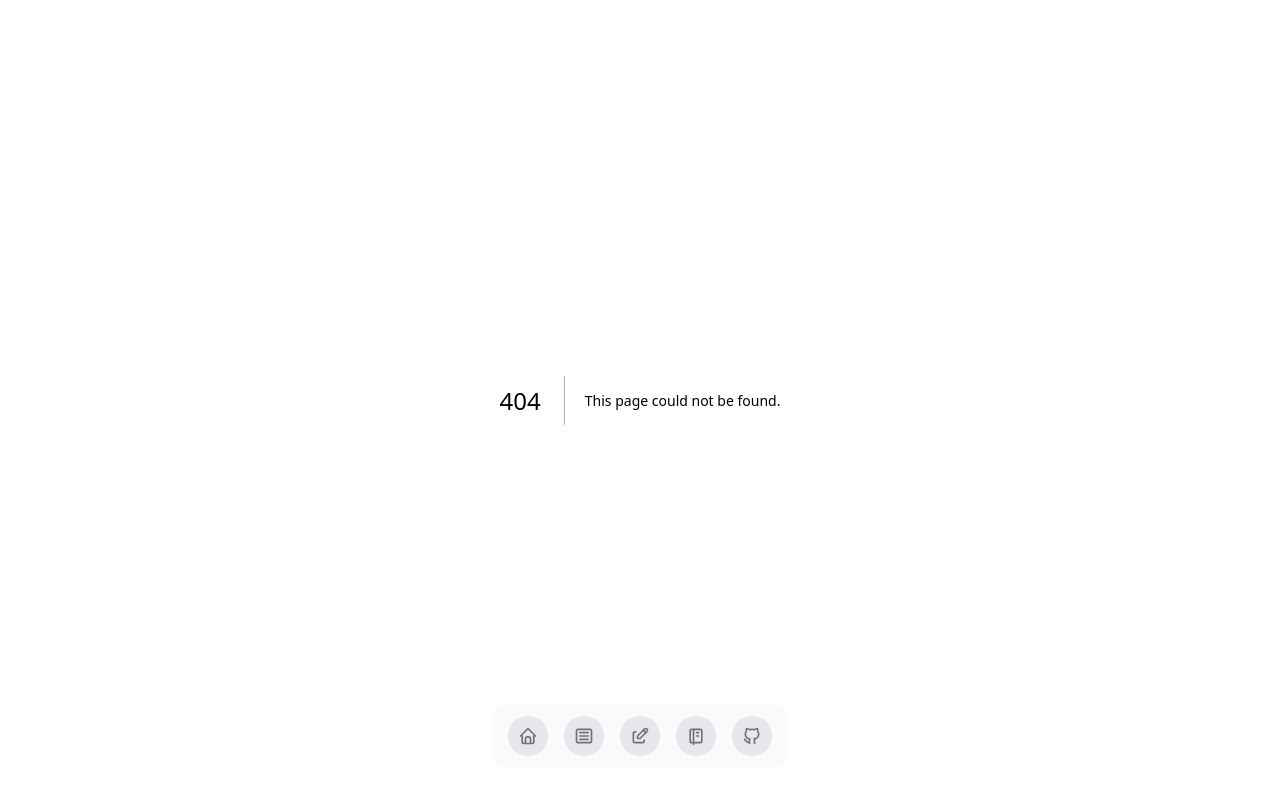
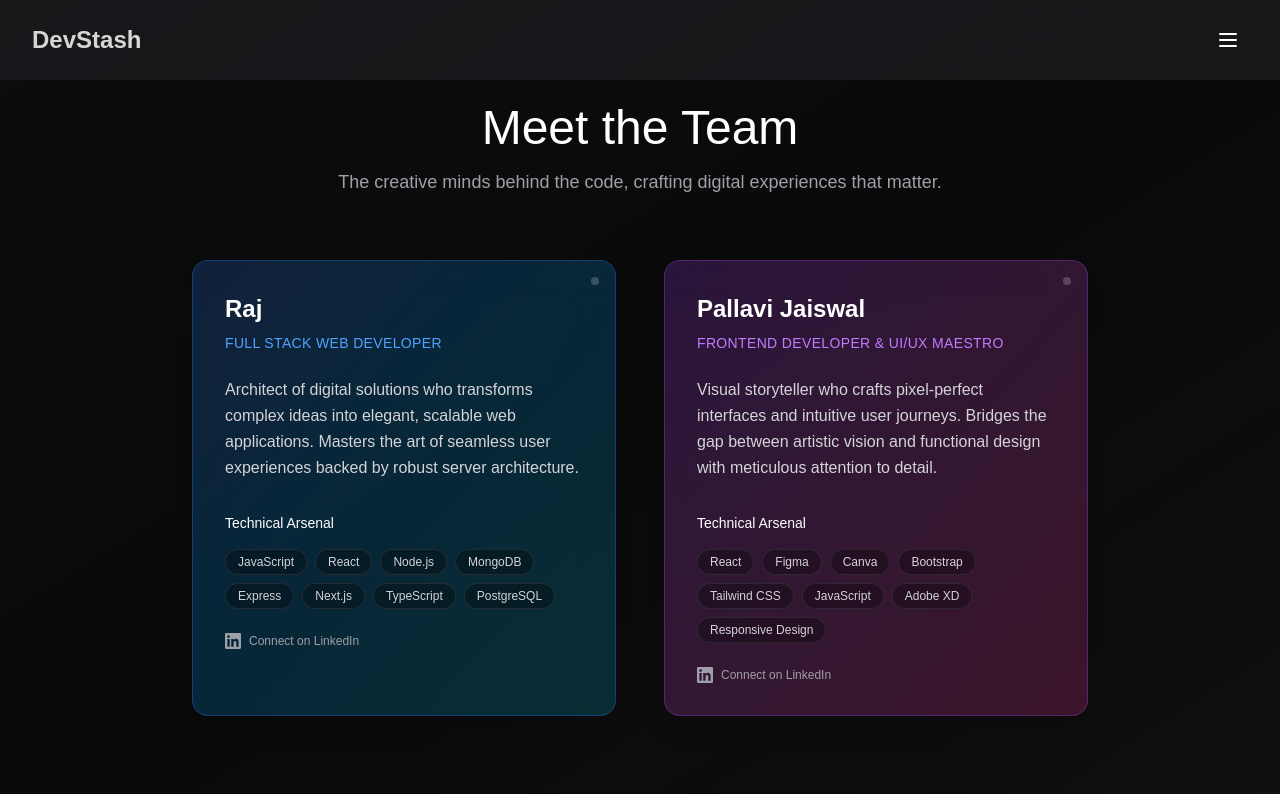
Before and after one commit to Raj1778/DevStash, a Next.js app: page /about-developers in a window 1280 px wide. Before the commit this address had no page. Shown: the top 794 px of the page. Built offline with nearby package versions, Linux system fonts and the light colour scheme.

Commit message:
Added About Section, Improved Navbar, Minor UI changes

```diff
--- /dev/null
+++ b/app/about-developers/page.js
@@ -0,0 +1,137 @@
+"use client";
+import React from "react";
+
+const AboutDevelopers = () => {
+  const developers = [
+    {
+      name: "Raj",
+      title: "Full Stack Web Developer",
+      description:
+        "Architect of digital solutions who transforms complex ideas into elegant, scalable web applications. Masters the art of seamless user experiences backed by robust server architecture.",
+      skills: [
+        "JavaScript",
+        "React",
+        "Node.js",
+        "MongoDB",
+        "Express",
+        "Next.js",
+        "TypeScript",
+        "PostgreSQL",
+      ],
+      linkedin: "https://linkedin.com/in/raj", // Replace with actual LinkedIn
+      gradient: "from-blue-500/20 to-cyan-500/20",
+      border: "border-blue-500/30",
+      accent: "text-blue-400",
+    },
+    {
+      name: "Pallavi Jaiswal",
+      title: "Frontend Developer & UI/UX Maestro",
+      description:
+        "Visual storyteller who crafts pixel-perfect interfaces and intuitive user journeys. Bridges the gap between artistic vision and functional design with meticulous attention to detail.",
+      skills: [
+        "React",
+        "Figma",
+        "Canva",
+        "Bootstrap",
+        "Tailwind CSS",
+        "JavaScript",
+        "Adobe XD",
+        "Responsive Design",
+      ],
+      linkedin: "https://linkedin.com/in/pallavi-jaiswal", // Replace with actual LinkedIn
+      gradient: "from-purple-500/20 to-pink-500/20",
+      border: "border-purple-500/30",
+      accent: "text-purple-400",
+    },
+  ];
+
+  return (
+    <div className="bg-[#0a0a0a] min-h-screen py-6 px-4 md:px-6 relative overflow-hidden">
+      {/* Ambient background */}
+      <div className="fixed inset-0 bg-gradient-to-br from-zinc-900/20 via-transparent to-zinc-800/20 pointer-events-none" />
+
+      <div className="max-w-4xl mx-auto relative z-10">
+        {/* Header */}
+        <div className="text-center mb-16">
+          <h1 className="text-4xl md:text-5xl font-light text-white mb-4">
+            Meet the Team
+          </h1>
+          <p className="text-zinc-400 text-lg max-w-2xl mx-auto">
+            The creative minds behind the code, crafting digital experiences
+            that matter.
+          </p>
+        </div>
+
+        {/* Developer Cards */}
+        <div className="grid md:grid-cols-2 gap-8 md:gap-12">
+          {developers.map((dev, index) => (
+            <DeveloperCard key={index} developer={dev} />
+          ))}
+        </div>
+      </div>
+    </div>
+  );
+};
+
+const DeveloperCard = ({ developer }) => {
+  const handleClick = () => {
+    window.open(developer.linkedin, "_blank");
+  };
+
+  return (
+    <div
+      onClick={handleClick}
+      className={`bg-gradient-to-br ${developer.gradient} backdrop-blur-xl border ${developer.border}
+                 rounded-2xl p-8 cursor-pointer group hover:scale-105 transition-all duration-300
+                 shadow-xl hover:shadow-2xl active:scale-95`}
+    >
+      {/* Name & Title */}
+      <div className="mb-6">
+        <h2 className="text-2xl font-semibold text-white mb-2 group-hover:text-white transition-colors">
+          {developer.name}
+        </h2>
+        <p
+          className={`${developer.accent} font-medium text-sm tracking-wide uppercase`}
+        >
+          {developer.title}
+        </p>
+      </div>
+
+      {/* Description */}
+      <p className="text-zinc-300 leading-relaxed mb-8 text-sm md:text-base">
+        {developer.description}
+      </p>
+
+      {/* Skills */}
+      <div className="mb-6">
+        <h3 className="text-white font-medium mb-4 text-sm">
+          Technical Arsenal
+        </h3>
+        <div className="flex flex-wrap gap-2">
+          {developer.skills.map((skill, index) => (
+            <span
+              key={index}
+              className="px-3 py-1 bg-black/30 text-zinc-300 text-xs rounded-full border border-zinc-700/50
+                         group-hover:bg-black/40 group-hover:border-zinc-600/50 transition-all duration-200"
+            >
+              {skill}
+            </span>
+          ))}
+        </div>
+      </div>
+
+      {/* LinkedIn CTA */}
+      <div className="flex items-center space-x-2 text-zinc-400 group-hover:text-white transition-colors">
+        <svg className="w-4 h-4" fill="currentColor" viewBox="0 0 24 24">
+          <path d="M20.447 20.452h-3.554v-5.569c0-1.328-.027-3.037-1.852-3.037-1.853 0-2.136 1.445-2.136 2.939v5.667H9.351V9h3.414v1.561h.046c.477-.9 1.637-1.85 3.37-1.85 3.601 0 4.267 2.37 4.267 5.455v6.286zM5.337 7.433a2.062 2.062 0 01-2.063-2.065 2.064 2.064 0 112.063 2.065zm1.782 13.019H3.555V9h3.564v11.452zM22.225 0H1.771C.792 0 0 .774 0 1.729v20.542C0 23.227.792 24 1.771 24h20.451C23.2 24 24 23.227 24 22.271V1.729C24 .774 23.2 0 22.222 0h.003z" />
+        </svg>
+        <span className="text-xs font-medium">Connect on LinkedIn</span>
+      </div>
+
+      {/* Hover indicator */}
+      <div className="absolute top-4 right-4 w-2 h-2 rounded-full bg-white/20 group-hover:bg-white/40 transition-all duration-300" />
+    </div>
+  );
+};
+
+export default AboutDevelopers;
--- a/app/layout.js
+++ b/app/layout.js
@@ -1,7 +1,7 @@
 import { Geist, Geist_Mono } from "next/font/google";
 import "./globals.css";
 import { FloatingDockDemo } from "@/components/dock";
-
+import Navbar from "@/components/Navbar";
 const geistSans = Geist({
   variable: "--font-geist-sans",
   subsets: ["latin"],
@@ -23,9 +23,9 @@ export default function RootLayout({ children }) {
       <body
         className={`${geistSans.variable} ${geistMono.variable} antialiased bg-[#0a0a0a]`}
       >
+        <Navbar />
         {/* Page Content */}
         <div className="min-h-screen flex flex-col">{children}</div>
-
         {/* Floating Dock (always visible, fixed at bottom) */}
         <div className="fixed bottom-4 left-1/2 -translate-x-1/2 z-50">
           <FloatingDockDemo />
--- a/app/page.js
+++ b/app/page.js
@@ -98,9 +98,6 @@ export default function Home() {
       <div className="fixed inset-0 bg-gradient-to-br from-zinc-900/20 via-transparent to-zinc-800/20 pointer-events-none" />
       <div className="fixed top-0 left-1/2 -translate-x-1/2 w-96 h-96 bg-emerald-500/5 rounded-full blur-3xl pointer-events-none" />
 
-      {/* Navigation */}
-      <Navbar />
-
       {/* Main Content */}
       <div className="flex-1 px-4 md:px-6 py-6 md:py-8 max-w-6xl mx-auto w-full relative z-10">
         {/* Welcome Section - Mobile optimized */}
--- a/components/Navbar.js
+++ b/components/Navbar.js
@@ -15,7 +15,10 @@ export default function Navbar({ home }) {
       {/* Navbar */}
       <div className="h-20 bg-zinc-900 shadow-md p-8 flex items-center justify-between bg-[#0a0a0a]">
         <h1 className="text-white text-2xl font-bold">DevStash</h1>
-        <div className="flex items-center space-x-4 h-10 w-10 onClick={toggleSidebar} ">
+        <div
+          className="flex items-center justify-center h-10 w-10 cursor-pointer "
+          onClick={toggleSidebar}
+        >
           <Menu className="text-white text-2xl" />
         </div>
       </div>
--- a/components/Recent.js
+++ b/components/Recent.js
@@ -8,10 +8,6 @@ const Recent = () => {
 
   return (
     <>
-      <div className="flex items-center px-6 pt-8 mx-2">
-        <h1 className="text-white text-2xl font-sans">Continue Working</h1>
-      </div>
-
       {/* ✅ Wrapper for horizontal scroll */}
       <div className="flex overflow-x-auto gap-8 md:gap-12 p-2 mx-12 md:mx-24 my-4 scrollbar-hide md:flex-wrap">
         {RecentWork.map((item, index) => (
--- a/components/RecentBlogs.js
+++ b/components/RecentBlogs.js
@@ -1,7 +1,6 @@
 import React from "react";
 
 const RecentBlogs = () => {
-  // Example data
   const recentBlogs = [
     { title: "Understanding React Hooks", author: "Raj" },
     { title: "Tailwind CSS Tips", author: "Alice" },
@@ -10,16 +9,10 @@ const RecentBlogs = () => {
   ];
 
   return (
-    <div>
-      <div className="flex items-center px-6 pt-8 mx-2">
-        <h1 className="text-white text-2xl font-sans">Recent Blog Posts</h1>
-      </div>
-
-      <div className="flex overflow-x-auto gap-8 md:gap-12 p-2 mx-12 md:mx-24 my-4 scrollbar-hide md:flex-wrap">
-        {recentBlogs.map((blog, index) => (
-          <TrendingCard key={index} title={blog.title} author={blog.author} />
-        ))}
-      </div>
+    <div className="flex overflow-x-auto gap-4 pb-2 scrollbar-hide md:grid md:grid-cols-2 lg:grid-cols-4">
+      {recentBlogs.map((blog, index) => (
+        <TrendingCard key={index} title={blog.title} author={blog.author} />
+      ))}
     </div>
   );
 };
@@ -27,11 +20,16 @@ const RecentBlogs = () => {
 const TrendingCard = ({ title, author }) => {
   return (
     <div
-      className="h-24 w-48 min-w-[12rem] rounded-xl flex flex-col justify-center
-                 text-white bg-white/10 backdrop-blur-lg border border-white/20 shadow-lg cursor-pointer"
+      className="min-w-[180px] md:min-w-0 h-24 rounded-xl flex flex-col justify-center p-3
+                    bg-gradient-to-br from-zinc-800/60 to-zinc-700/40 backdrop-blur-sm
+                    border border-zinc-700/50 shadow-lg cursor-pointer
+                    hover:from-zinc-700/60 hover:to-zinc-600/40 hover:scale-105
+                    transition-all duration-200 active:scale-95"
     >
-      <h2 className="text-sm text-center md:text-base m-2">{title}</h2>
-      <p className="text-xs text-gray-200 text-center">{author}</p>
+      <h2 className="text-white font-medium text-sm mb-2 leading-tight line-clamp-2">
+        {title}
+      </h2>
+      <p className="text-zinc-300 text-xs">by {author}</p>
     </div>
   );
 };
--- a/components/Sidebar.js
+++ b/components/Sidebar.js
@@ -1,9 +1,10 @@
+import Link from "next/link";
 export default function Sidebar() {
   return (
     <div
       className="w-64 p-4 flex flex-col justify-between
-                    bg-black/50 backdrop-blur-md border border-white/20 rounded-lg
-                    text-white shadow-lg  md:mx-4"
+                 bg-black/30 backdrop-blur-xl border border-white/10
+                 rounded-2xl text-white shadow-2xl md:mx-4 opacity-90"
     >
       {/* Top Section: Navigation */}
       <ul className="space-y-2">
@@ -58,12 +59,12 @@ export default function Sidebar() {
           </a>
         </li>
         <li>
-          <a
-            href="#"
-            className="block py-2 px-4 rounded bg-blue-700 transition"
+          <Link
+            href="/about-developers"
+            className="block py-2 px-4 rounded bg-blue-700 hover:bg-blue-800 transition"
           >
             About Developer
-          </a>
+          </Link>
         </li>
       </ul>
     </div>
--- a/components/dock.js
+++ b/components/dock.js
@@ -1,5 +1,7 @@
+"use client";
 import React from "react";
-import { FloatingDock } from "@/components/ui/dockui";
+import { FloatingDock as DockUI } from "@/components/ui/dockui";
+import { usePathname } from "next/navigation";
 import {
   IconBrandGithub,
   IconArticle,
@@ -9,6 +11,15 @@ import {
 } from "@tabler/icons-react";
 
 export function FloatingDockDemo() {
+  const pathname = usePathname();
+
+  // pages where dock should NOT be shown
+  const excludedPaths = ["/Notes", "/about-developers"];
+
+  if (excludedPaths.includes(pathname)) {
+    return null;
+  }
+
   const links = [
     {
       title: "Dashboard",
@@ -49,7 +60,7 @@ export function FloatingDockDemo() {
 
   return (
     <div className="fixed bottom-4 left-1/2 -translate-x-1/2 z-50">
-      <FloatingDock
+      <DockUI
         // remove this in prod
         mobileClassName="translate-y-20"
         items={links}
```
